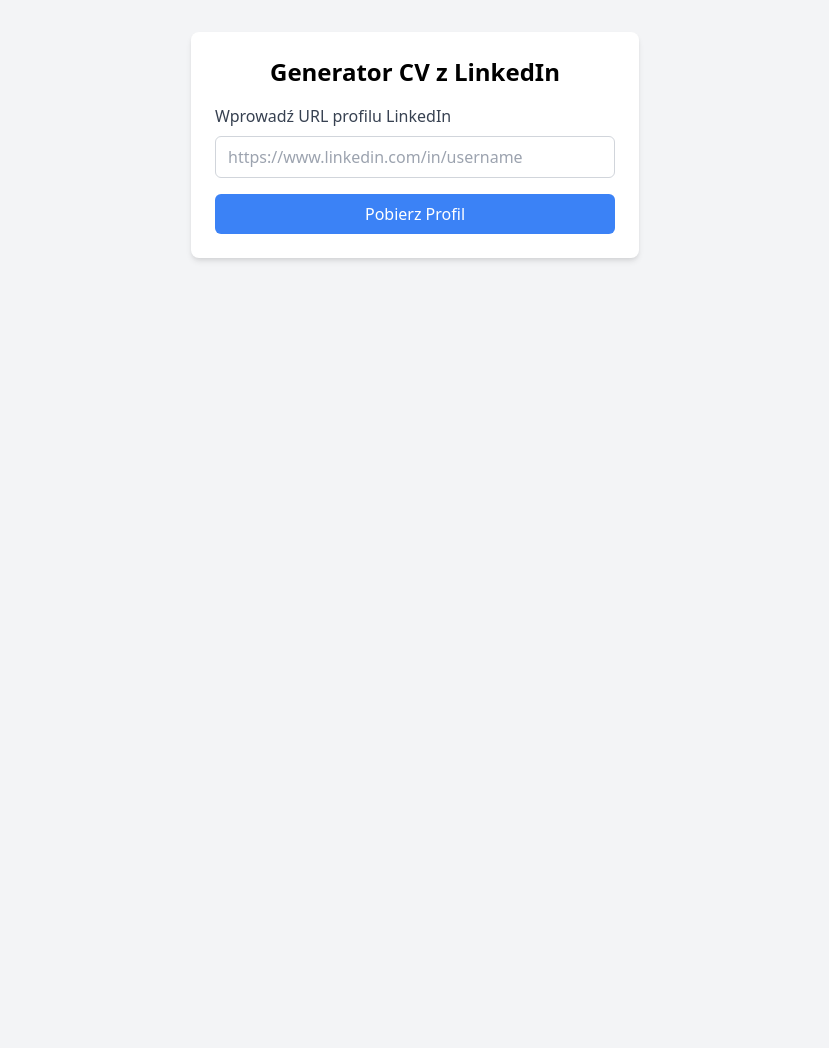
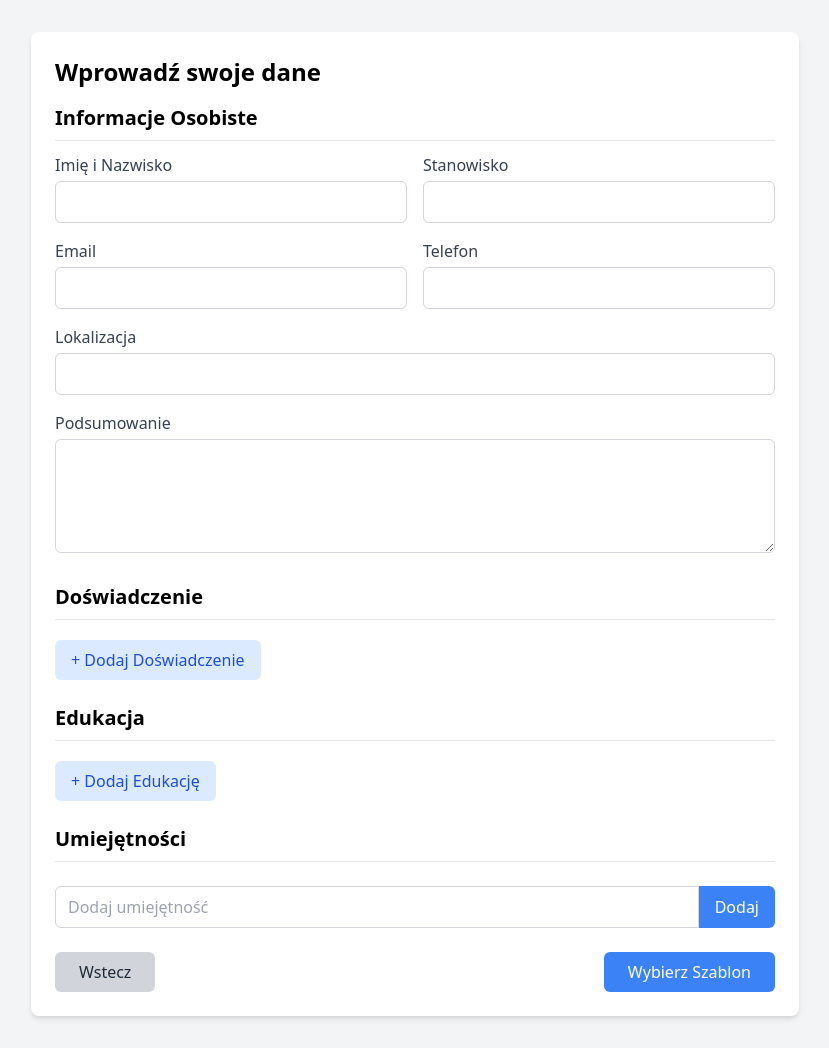
Before and after one commit to kamilmichna/resume-generator, a plain HTML site: page index.html in a window 1280 px wide. Shown: the whole page, without its empty margins (225-1054 px from the left). Before the commit the page ends 800 px from the top, so only its background shows below. Drawn offline with nearby package versions, Linux system fonts and the light colour scheme.

Commit message:
disable linkedin for now

```diff
--- a/app.js
+++ b/app.js
@@ -13,7 +13,7 @@ import { generatePDF } from './js/utils/pdfGenerator.js';
  */
 export function app() {
     return {
-        step: 1,
+        step: 2,
         isLoading: false,
         linkedinUrl: '',
         profileData: defaultProfileData,
--- a/index.html
+++ b/index.html
@@ -4,7 +4,7 @@
 <head>
     <meta charset="UTF-8">
     <meta name="viewport" content="width=device-width, initial-scale=1.0">
-    <title>LinkedIn to Resume Generator</title>
+    <title>Darmowy generator CV</title>
     <script type="module">
         import { app } from './app.js';
         window.app = app;
@@ -52,7 +52,7 @@
 
         <!-- Step 2: Edit LinkedIn Data -->
         <div x-show="step === 2" class="max-w-3xl mx-auto bg-white rounded-lg shadow-md p-6">
-            <h1 class="text-2xl font-bold mb-4">Edytuj Informacje Profilowe</h1>
+            <h1 class="text-2xl font-bold mb-4">Wprowadź swoje dane</h1>
 
             <!-- Personal Information -->
             <div class="mb-6">
```
